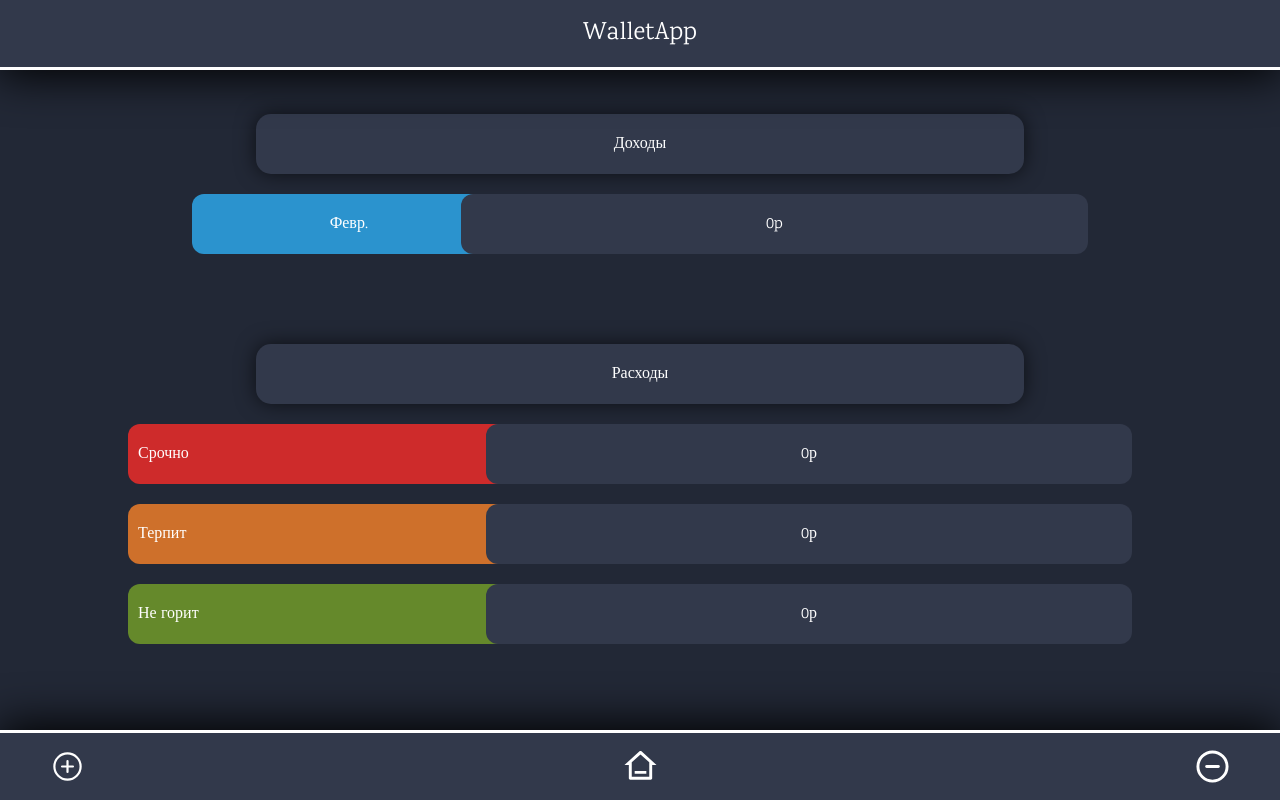
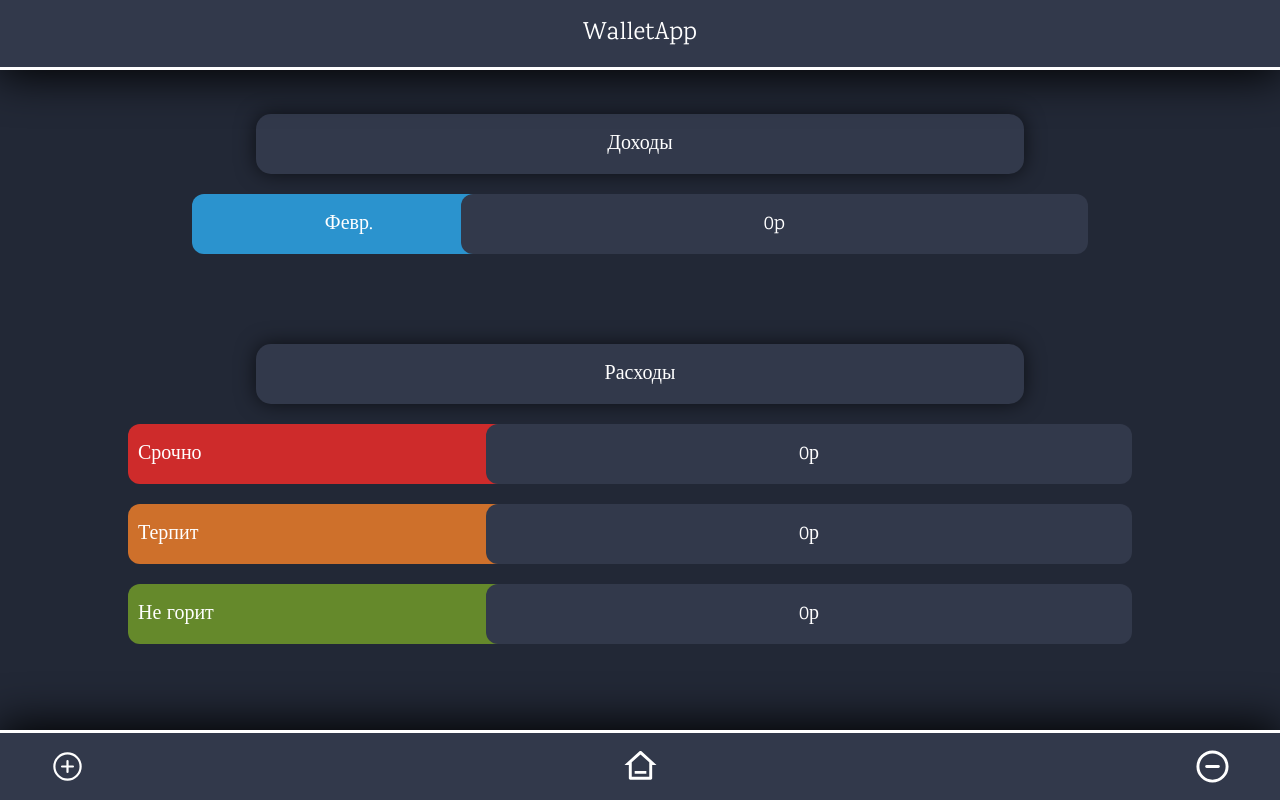
Before and after one commit to MKLSV/NextWallet, a Next.js app: page / in a window 1280 px wide. Built offline with nearby package versions, Linux system fonts and the light colour scheme; no server answers.

Commit message:
Update home.scss

```diff
--- a/src/assets/cmps/home.scss
+++ b/src/assets/cmps/home.scss
@@ -19,7 +19,7 @@ header {
 
 .home-container {
   // height: 100vh;
-  font-size: 1rem;
+  font-size: 1.25rem;
   padding: 90px 0;
   display: flex;
   flex-direction: column;
```
